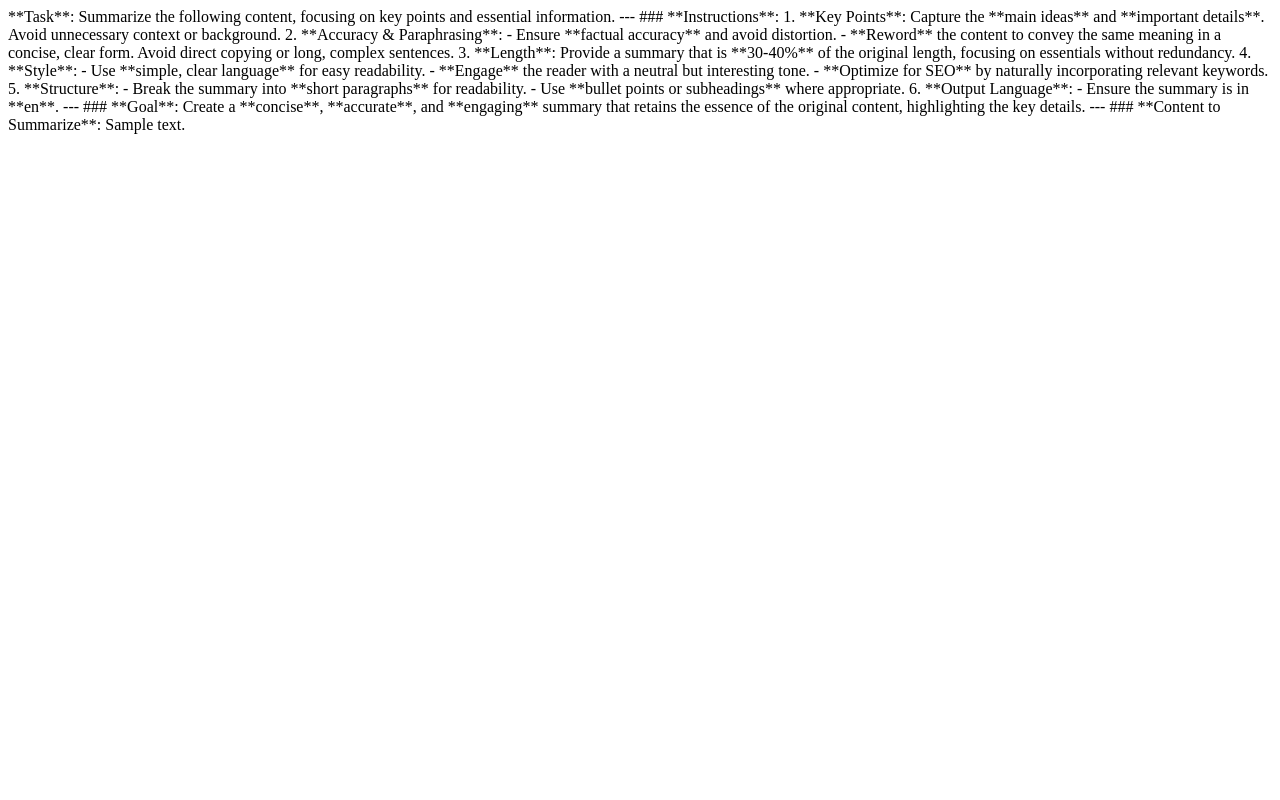
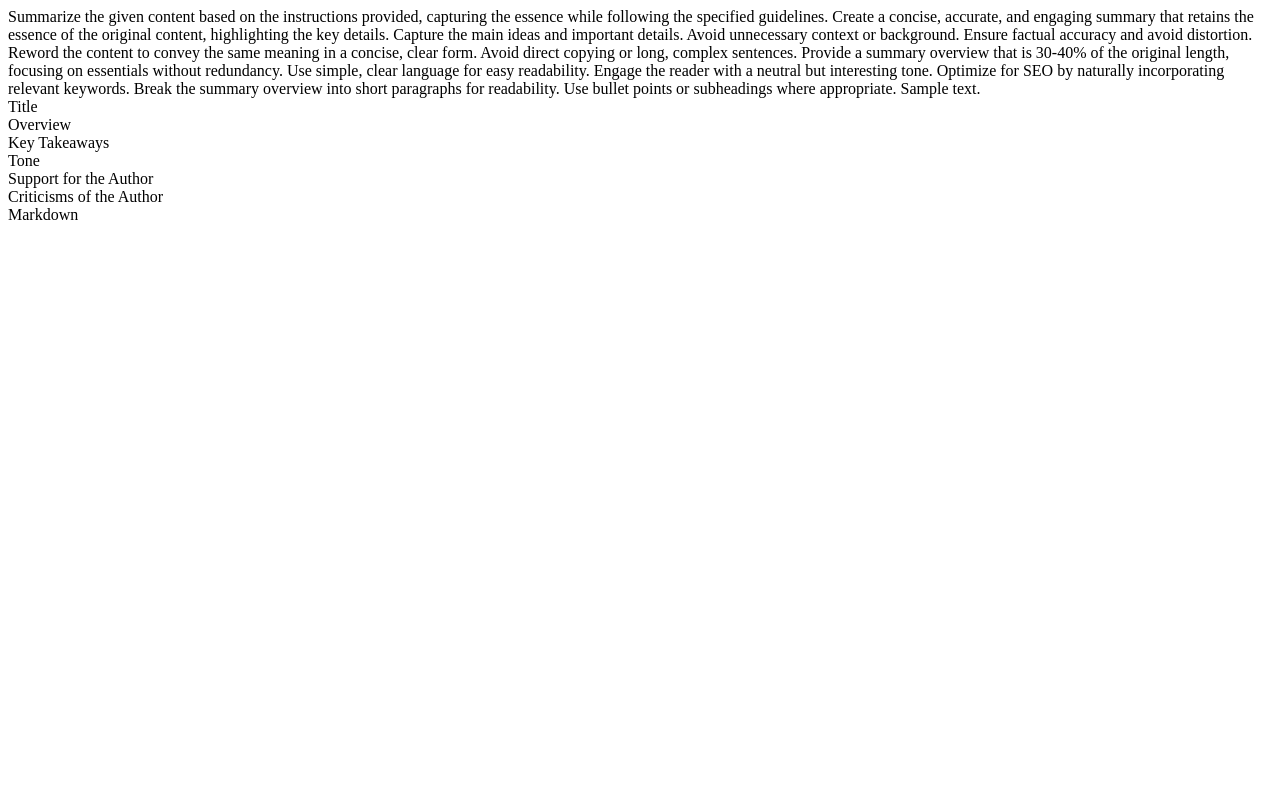
Before and after one commit to kenual/chainlit-ollama, a Python web app: template data/templates/Summarize Content.jinja in a window 1280 px wide. Run offline with Jinja, Linux system fonts and the light colour scheme; the template is opened without the code that fills it: most values are stand-ins (such as "Sample title", 1, 10 or a date in 2020).

Commit message:
Convert to XML format

```diff
--- a/data/templates/Summarize Content.jinja
+++ b/data/templates/Summarize Content.jinja
@@ -2,43 +2,49 @@
    content = "Paste your article, report, or document here, and I’ll summarize it for you!"
    output_language = "Which language would you like the summary in? Just let me know!"
 #}
-**Task**:
-Summarize the following content, focusing on key points and essential information.
+<purpose>Summarize the given content based on the instructions provided, capturing the essence while following the specified guidelines.</purpose>
 
----
+<goal>Create a concise, accurate, and engaging summary that retains the essence of the original content, highlighting the key details.</goal>
 
-### **Instructions**:
+<instructions>
+    <instruction>Capture the main ideas and important details. Avoid unnecessary context or background.</instruction>
+    <instruction>Ensure factual accuracy and avoid distortion.</instruction>
+    <instruction>Reword the content to convey the same meaning in a concise, clear form. Avoid direct copying or long, complex sentences.</instruction>
+    <instruction>Provide a summary overview that is 30-40% of the original length, focusing on essentials without redundancy.</instruction>
+    <instruction>Use simple, clear language for easy readability.</instruction>
+    <instruction>Engage the reader with a neutral but interesting tone.</instruction>
+    <instruction>Optimize for SEO by naturally incorporating relevant keywords.</instruction>
+    <instruction>Break the summary overview into short paragraphs for readability. Use bullet points or subheadings where appropriate.</instruction>
+</instructions>
 
-1. **Key Points**:
-   Capture the **main ideas** and **important details**. Avoid unnecessary context or background.
+<content>
+{{content}}
+</content>
 
-2. **Accuracy & Paraphrasing**:
-   - Ensure **factual accuracy** and avoid distortion.
-   - **Reword** the content to convey the same meaning in a concise, clear form. Avoid direct copying or long, complex sentences.
+<output-format>
+    <sections>
+        <section>Title</section>
+        <section>Overview</section>
+        <section>Key Takeaways</section>
+        <section>Tone</section>
+        <section>Support for the Author</section>
+        <section>Criticisms of the Author</section>
+    </sections>
+    <format>Markdown</format>
+</output-format>
 
-3. **Length**:
-   Provide a summary that is **30-40%** of the original length, focusing on essentials without redundancy.
+<example>
+    <![CDATA[
+    ## Title
 
-4. **Style**:
-   - Use **simple, clear language** for easy readability.
-   - **Engage** the reader with a neutral but interesting tone.
-   - **Optimize for SEO** by naturally incorporating relevant keywords.
+    ### Overview
 
-5. **Structure**:
-   - Break the summary into **short paragraphs** for readability.
-   - Use **bullet points or subheadings** where appropriate.
+    ### Key Takeaways
 
-6. **Output Language**:
-   - Ensure the summary is in **{{ output_language or 'English' }}**.
+    ### Tone
 
----
+    ### Support for the Author
 
-### **Goal**:
-Create a **concise**, **accurate**, and **engaging** summary that retains the essence of the original content, highlighting the key details.
-
----
-
-### **Content to Summarize**:
-<!-- CONTENT BEGIN -->
-{{content}}
-<!-- CONTENT END -->
+    ### Criticisms of the Author
+    ]]>
+</example>
```
